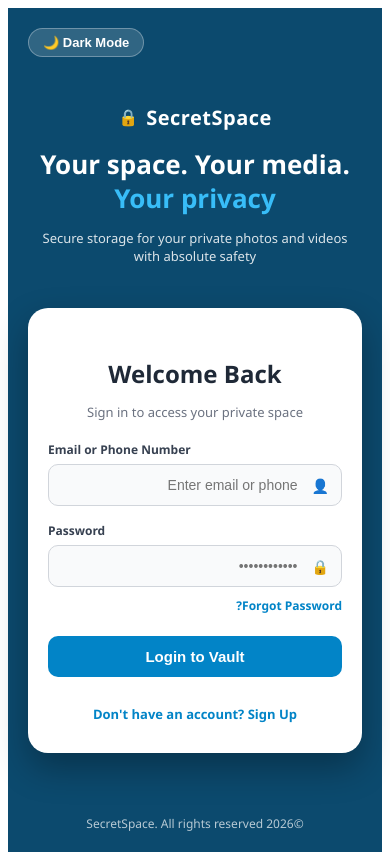
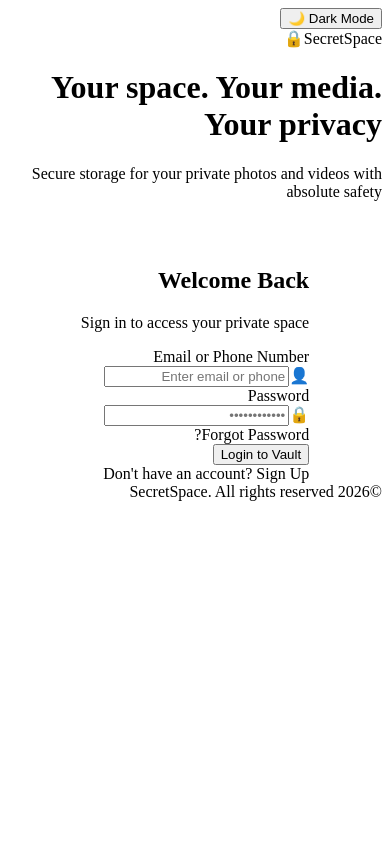
Before and after one commit to yazanmoha33-create/SecretSpace, a React (Vite) app: page / in a window 390 px wide. Built offline with nearby package versions, Linux system fonts and the light colour scheme.

Commit message:
Refactor App.css for layout and style improvements
Refactor App.css to simplify styles and improve layout responsiveness.

```diff
--- a/src/App.css
+++ b/src/App.css
@@ -1,48 +1,3 @@
-.app-container {
-  min-height: 100vh;
-  display: flex;
-  flex-direction: column;
-  justify-content: space-between;
-  align-items: center;
-  transition: background-color 0.3s ease, color 0.3s ease;
-  font-family: 'Segoe UI', Tahoma, Geneva, Verdana, sans-serif;
-  padding: 20px;
-  box-sizing: border-box;
-}
-
-.app-container.light {
-  background-color: #0c4a6e;
-  color: #ffffff;
-}
-
-.app-container.dark {
-  background-color: #0b0f19;
-  color: #f1f1f1;
-}
-
-.top-bar-settings {
-  width: 100%;
-  display: flex;
-  justify-content: flex-end;
-  max-width: 460px;
-}
-
-.theme-toggle-btn {
-  background: rgba(255, 255, 255, 0.15);
-  border: 1px solid rgba(255, 255, 255, 0.3);
-  padding: 6px 14px;
-  border-radius: 20px;
-  cursor: pointer;
-  font-size: 13px;
-  font-weight: 600;
-  color: #ffffff;
-  transition: all 0.2s ease;
-}
-
-.theme-toggle-btn:hover {
-  background: rgba(255, 255, 255, 0.25);
-}
-
 .main-layout {
   display: flex;
   flex-direction: column;
@@ -51,384 +6,47 @@
   max-width: 460px;
   margin: auto;
   gap: 30px;
+  transition: max-width 0.3s ease;
 }
 
-.hero-section {
-  text-align: center;
+/* تكبير عرض الحاوية والشاشة عند تسجيل الدخول لتغطي مدى أوسع */
+.main-layout.expanded-layout {
+  max-width: 650px;
 }
 
-.logo-area {
-  display: flex;
-  align-items: center;
-  justify-content: center;
-  gap: 8px;
-  margin-bottom: 12px;
+.login-card.vault-card-wide {
+  max-width: 100%;
 }
 
-.logo-text {
-  font-size: 20px;
-  font-weight: 700;
-  letter-spacing: 0.5px;
+/* تنسيق شبكة عرض الصور الواسعة داخل الخزنة */
+.gallery-grid-full {
+  display: grid;
+  grid-template-columns: repeat(3, 1fr);
+  gap: 12px;
+  max-height: 350px;
+  overflow-y: auto;
+  padding: 8px;
+  background: rgba(0, 0, 0, 0.04);
+  border-radius: 12px;
 }
 
-.logo-icon {
-  font-size: 16px;
+.image-card-full {
+  position: relative;
+  border-radius: 10px;
+  overflow: hidden;
+  height: 120px;
+  background: #000;
+  box-shadow: 0 4px 6px rgba(0,0,0,0.1);
 }
 
-.hero-section h1 {
-  font-size: 26px;
-  font-weight: 800;
-  margin-bottom: 8px;
-  line-height: 1.3;
-}
-
-.highlight-text {
-  color: #38bdf8;
-}
-
-.hero-section p {
-  font-size: 13px;
-  opacity: 0.85;
-}
-
-.login-card {
-  width: 100%;
-  background: #ffffff;
-  color: #1f2937;
-  padding: 30px 20px;
-  border-radius: 20px;
-  box-shadow: 0 15px 35px rgba(0, 0, 0, 0.3);
-  box-sizing: border-box;
-}
-
-.dark .login-card {
-  background: #1e293b;
-  color: #f1f1f1;
-  box-shadow: 0 15px 35px rgba(0, 0, 0, 0.5);
-}
-
-.login-header {
-  text-align: center;
-  margin-bottom: 20px;
-}
-
-.login-header h2 {
-  font-size: 24px;
-  font-weight: 700;
-  margin-bottom: 6px;
-}
-
-.login-header p {
-  font-size: 13px;
-  color: #6b7280;
-}
-
-.dark .login-header p {
-  color: #94a3b8;
-}
-
-.login-form {
-  display: flex;
-  flex-direction: column;
-  gap: 16px;
-}
-
-.input-group {
-  display: flex;
-  flex-direction: column;
-  gap: 6px;
-  text-align: left;
-}
-
-.input-group label {
-  font-size: 12px;
-  font-weight: 600;
-  color: #374151;
-}
-
-.dark .input-group label {
-  color: #cbd5e1;
-}
-
-.input-wrapper {
-  display: flex;
-  align-items: center;
-  border: 1px solid #d1d5db;
-  border-radius: 10px;
-  padding: 0 12px;
-  background: #f9fafb;
-}
-
-.dark .input-wrapper {
-  border-color: #475569;
-  background: #0f172a;
-}
-
-.icon {
-  margin-left: 8px;
-  font-size: 14px;
-}
-
-.input-wrapper input {
-  width: 100%;
-  padding: 12px 6px;
-  border: none;
-  font-size: 14px;
-  outline: none;
-  background: transparent;
-  color: inherit;
-}
-
-.login-btn {
-  background-color: #0284c7;
-  color: white;
-  border: none;
-  padding: 12px;
-  border-radius: 10px;
-  font-size: 15px;
-  font-weight: 600;
-  cursor: pointer;
-  transition: background-color 0.2s;
-  margin-top: 6px;
-}
-
-.login-btn:hover {
-  background-color: #0369a1;
-}
-
-.forgot-link-inline {
-  font-size: 12px;
-  text-align: right;
-  margin-top: 4px;
-  display: block;
-}
-
-.form-actions-bottom {
-  text-align: center;
-  margin-top: 12px;
-  font-size: 13px;
-}
-
-.link-text {
-  color: #0284c7;
-  cursor: pointer;
-  font-weight: 600;
-}
-
-.link-text:hover {
-  text-decoration: underline;
-}
-
-.dark .link-text {
-  color: #38bdf8;
-}
-
-.error-text {
-  color: #ef4444;
-  font-size: 12px;
-  text-align: center;
-  margin: 0;
-}
-
-.success-text {
-  color: #22c55e;
-  font-size: 12px;
-  text-align: center;
-  margin: 0;
-}
-
-/* تنسيقات الخزنة المتقدمة والمعرض داخل البطاقة */
-.vault-container {
-  display: flex;
-  flex-direction: column;
-  gap: 15px;
-}
-
-.vault-header {
-  text-align: center;
-}
-
-.vault-user-email {
-  font-size: 12px;
-  color: #0284c7;
-  font-weight: 600;
-  margin-top: 2px;
-}
-
-.vault-nav-tabs {
-  display: flex;
-  gap: 10px;
-  justify-content: center;
-}
-
-.tab-btn {
-  flex: 1;
-  padding: 8px;
-  border-radius: 8px;
-  border: 1px solid #d1d5db;
-  background: transparent;
-  color: inherit;
-  font-size: 13px;
-  font-weight: 600;
-  cursor: pointer;
-}
-
-.tab-btn.active {
-  background-color: #0284c7;
-  color: white;
-  border-color: #0284c7;
-}
-
-.categories-bar {
-  display: flex;
-  gap: 6px;
-  overflow-x: auto;
-  padding-bottom: 4px;
-}
-
-.cat-pill {
-  padding: 4px 10px;
-  border-radius: 15px;
-  border: 1px solid #cbd5e1;
-  background: transparent;
-  font-size: 11px;
-  font-weight: 600;
-  cursor: pointer;
-  color: inherit;
-  white-space: nowrap;
-}
-
-.cat-pill.active {
-  background-color: #38bdf8;
-  color: #0f172a;
-  border-color: #38bdf8;
-}
-
-.upload-section {
-  text-align: center;
-}
-
-.upload-btn {
-  display: block;
-  background-color: #0284c7;
-  color: white;
-  padding: 10px;
-  border-radius: 10px;
-  font-size: 13px;
-  font-weight: 600;
-  cursor: pointer;
-  transition: background-color 0.2s;
-}
-
-.upload-btn:hover {
-  background-color: #0369a1;
-}
-
-.gallery-grid {
-  display: grid;
-  grid-template-columns: repeat(2, 1fr);
-  gap: 8px;
-  max-height: 220px;
-  overflow-y: auto;
-  padding: 4px;
-  background: rgba(0, 0, 0, 0.03);
-  border-radius: 10px;
-}
-
-.image-card {
-  position: relative;
-  border-radius: 8px;
-  overflow: hidden;
-  height: 90px;
-  background: #000;
-}
-
-.image-card img {
+.image-card-full img {
   width: 100%;
   height: 100%;
   object-fit: cover;
 }
 
-.img-badge {
-  position: absolute;
-  bottom: 4px;
-  left: 4px;
-  background: rgba(0, 0, 0, 0.6);
-  color: white;
-  font-size: 9px;
-  padding: 2px 6px;
-  border-radius: 4px;
+@media (max-width: 600px) {
+  .gallery-grid-full {
+    grid-template-columns: repeat(2, 1fr);
+  }
 }
-
-.delete-icon-btn {
-  position: absolute;
-  top: 4px;
-  right: 4px;
-  background: rgba(239, 68, 68, 0.8);
-  border: none;
-  border-radius: 50%;
-  width: 22px;
-  height: 22px;
-  font-size: 10px;
-  cursor: pointer;
-  color: white;
-}
-
-.trash-actions {
-  position: absolute;
-  bottom: 4px;
-  width: 100%;
-  display: flex;
-  justify-content: space-around;
-  background: rgba(0, 0, 0, 0.7);
-  padding: 2px 0;
-}
-
-.restore-btn, .perm-delete-btn {
-  font-size: 9px;
-  padding: 2px 6px;
-  border: none;
-  border-radius: 4px;
-  cursor: pointer;
-  font-weight: 600;
-}
-
-.restore-btn {
-  background: #22c55e;
-  color: white;
-}
-
-.perm-delete-btn {
-  background: #ef4444;
-  color: white;
-}
-
-.no-images-text {
-  grid-column: span 2;
-  text-align: center;
-  font-size: 12px;
-  color: #6b7280;
-  padding: 30px;
-}
-
-.logout-btn {
-  background-color: #ef4444;
-  color: white;
-  border: none;
-  padding: 10px;
-  border-radius: 10px;
-  font-size: 13px;
-  font-weight: 600;
-  cursor: pointer;
-  transition: background-color 0.2s;
-}
-
-.logout-btn:hover {
-  background-color: #dc2626;
-}
-
-.footer-copyright {
-  font-size: 12px;
-  opacity: 0.7;
-  margin-top: 15px;
-}
```
